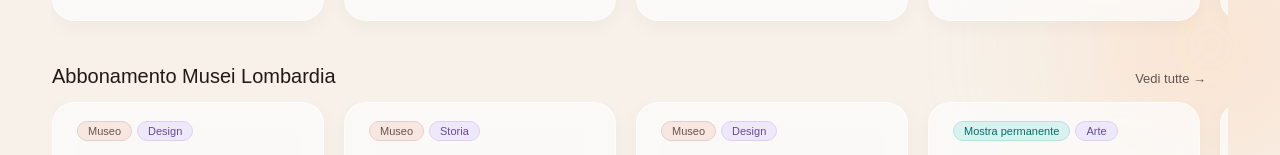
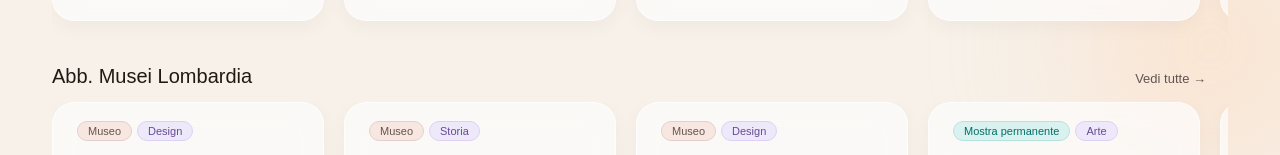
Before and after one commit to frafenaroli/mostraMI, a React (Vite) app: page /#/ in a window 1280 px wide. Shown: the part 724-879 px from the top of the page. Built offline with nearby package versions, Linux system fonts and the light colour scheme.

Commit message:
Update HomePage.jsx - Abbreviation

```diff
--- a/src/pages/HomePage.jsx
+++ b/src/pages/HomePage.jsx
@@ -30,7 +30,7 @@
     if (!exhibits.length) return [];
     return [
       { title: 'Da visitare ora', link: 'Vedi tutte', linkTo: '/mostre?periodo=in-corso', items: pick6(exhibits.filter((e) => e.periodo === 'in-corso')) },
-      { title: 'Abbonamento Musei Lombardia', link: 'Vedi tutte', linkTo: '/mostre?abbonamento=1', items: pick6(exhibits.filter((e) => e.abbonamentoLombardia)) },
+      { title: 'Abb. Musei Lombardia', link: 'Vedi tutte', linkTo: '/mostre?abbonamento=1', items: pick6(exhibits.filter((e) => e.abbonamentoLombardia)) },
       { title: 'Musei', link: 'Vedi tutti', linkTo: '/mostre?luogo=museo', items: pick6(exhibits.filter((e) => e.luogo === 'museo')) },
       { title: 'In arrivo', link: 'Vedi tutte', linkTo: '/mostre?periodo=in-arrivo', items: pick6(exhibits.filter((e) => e.periodo === 'in-arrivo')) },
     ].filter((s) => s.items.length > 0);
```
